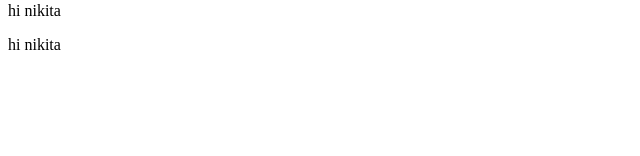
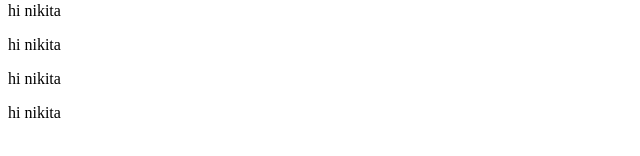
Before and after one commit to Mykyta-Lystopad/Best-To-Do, an Angular app: page / in a window 1280 px wide. Shown: the part 184-340 px from the top of the page, without its empty margins (0-640 px from the left). Built offline with nearby package versions, Linux system fonts and the light colour scheme.

Commit message:
first empty commit2

```diff
--- a/src/app/app.component.html
+++ b/src/app/app.component.html
@@ -5,3 +5,5 @@
 <p>hi nikita</p>
 <p>hi nikita</p>
 <p>hi nikita</p>
+<p>hi nikita</p>
+<p>hi nikita</p>
```
